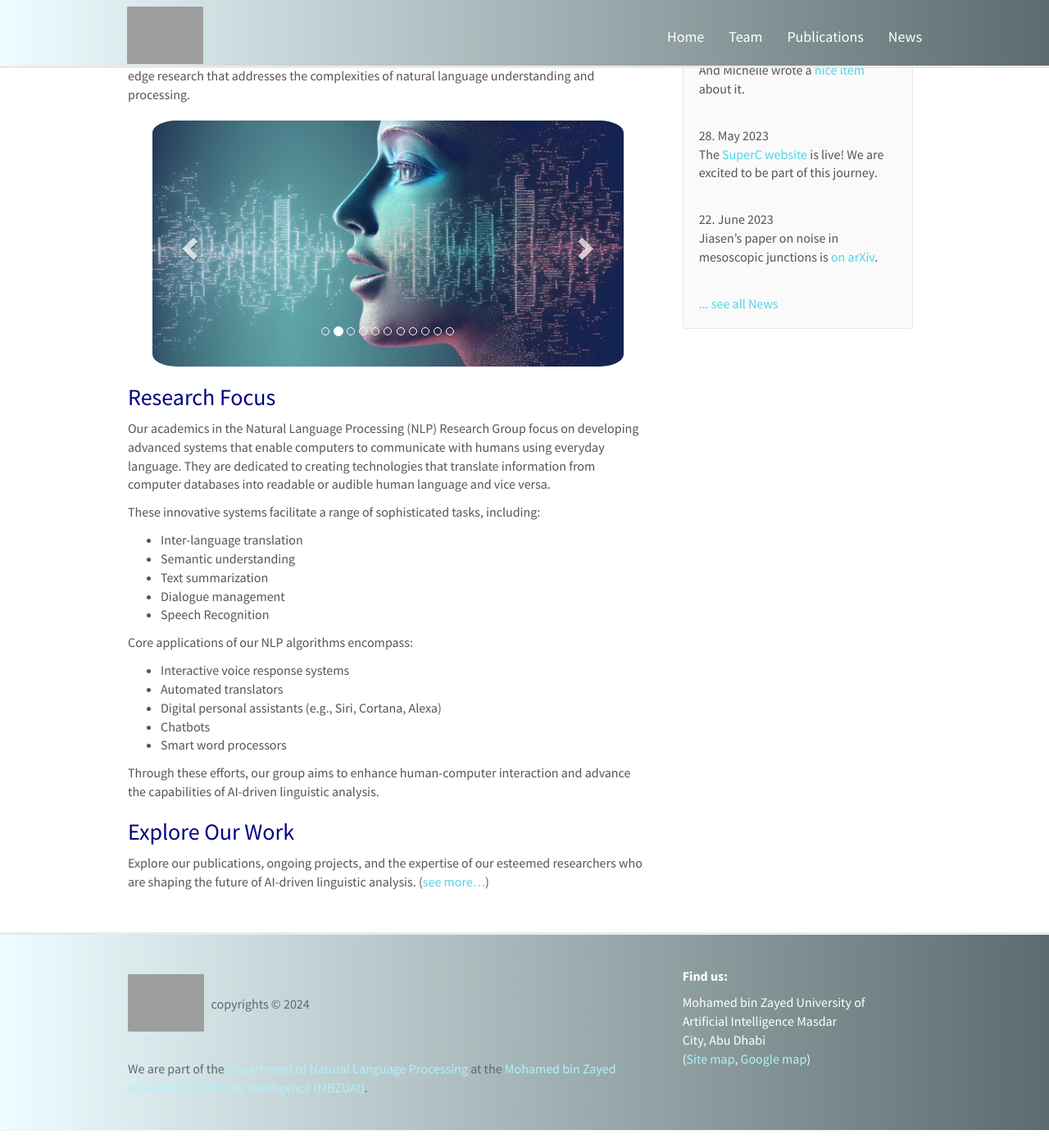
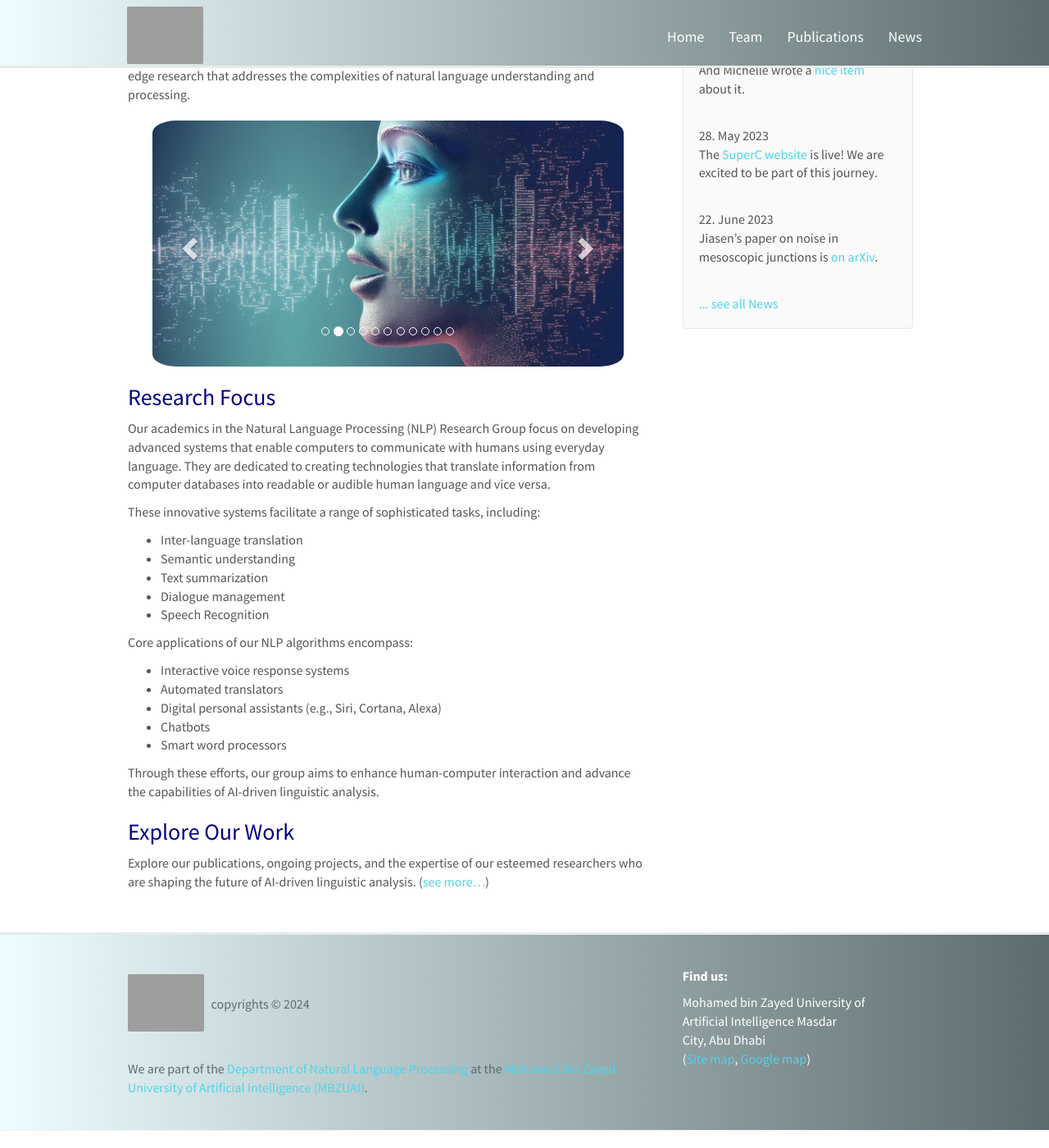
Before and after one commit to RamzaBasharat/MBZUAI, a Jekyll site: the page built from _pages/home.md, in a window 1280 px wide and 1400 px high, scrolled down 136 px. Shown: the whole window at 82% size. Built offline with Jekyll 4.4.1, drawn with Linux system fonts in a browser that asks for light colours; nearby versions of some CDN libraries.

Commit message:
updating styles

```diff
--- a/css/main.scss
+++ b/css/main.scss
@@ -283,10 +283,10 @@ color:#99a7b2;
     text-transform: none;
 }
 
-#footer a {
-//     color:#C9F9FF;
-    color: #ACF3FD;
-}
+// #footer a {
+// //     color:#C9F9FF;
+//     color: #ACF3FD;
+// }
 
 .footer-icon{
 margin-right:5px;
```
